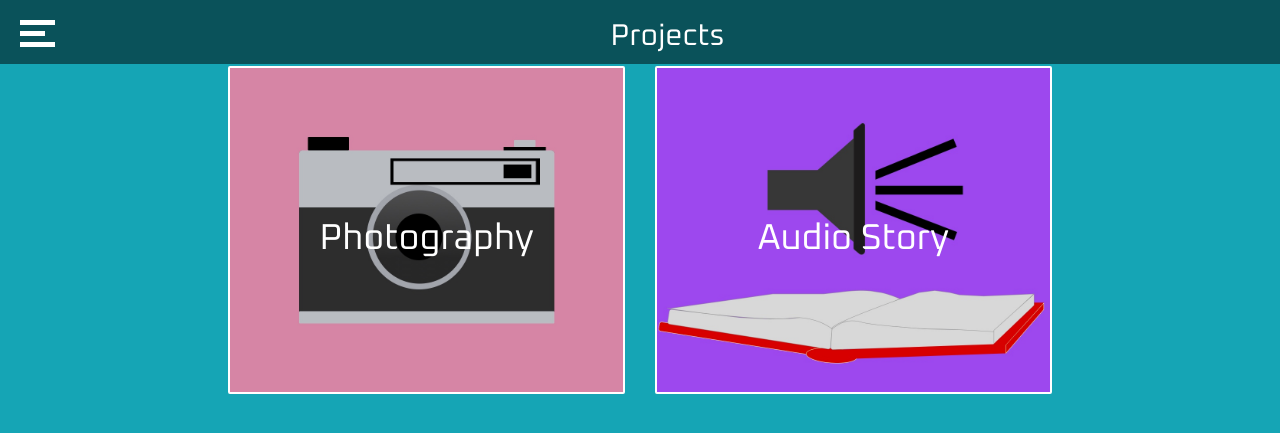
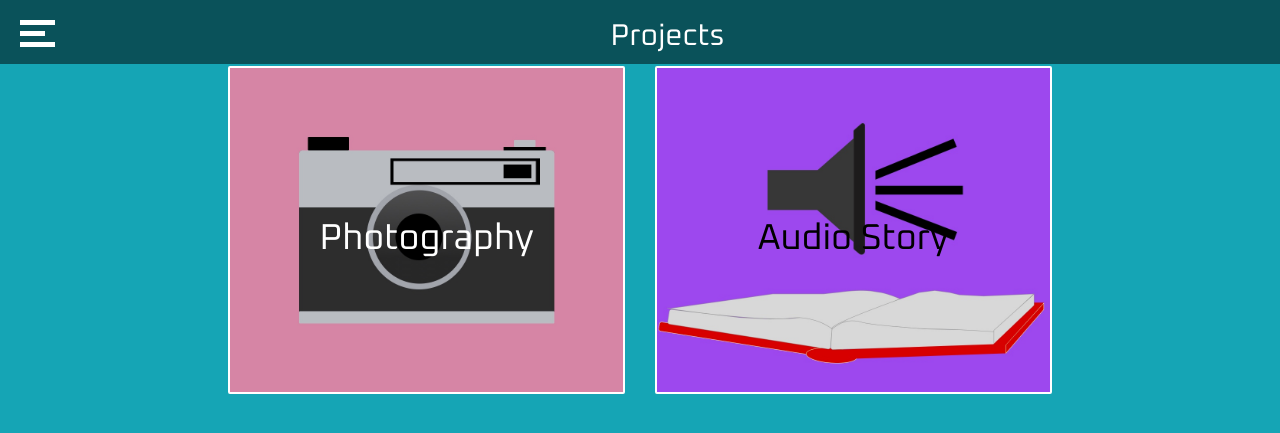
Before and after one commit to Tony8egan/AnthonyEgansSiteCS6041.io, a Jekyll site: the page built from Projects.markdown, in a window 1280 px wide. Shown: the top 433 px of the page. Built offline with Jekyll 4.4.1, drawn with Linux system fonts in a browser that asks for light colours; nearby versions of some CDN libraries.

Commit message:
Update Projects.html

```diff
--- a/_layouts/Projects.html
+++ b/_layouts/Projects.html
@@ -55,7 +55,7 @@
             <div class="col-sm-4 imageButton">
               <a href=" /AudioStory.html"  class="imageButton" style ="background-color: black;">
               <img src="images/Audiostory.jpg" alt="Lost image" style="object-fit: cover;margin-top:20px;border: 2px solid white;border-radius: 2px;">
-              <H1 class="centered" style ="text-align: center;">Audio Story</H1>
+              <H1 class="centered" style ="text-align: center;color:black">Audio Story</H1>
             </a>
             </div>
 </div>
```
